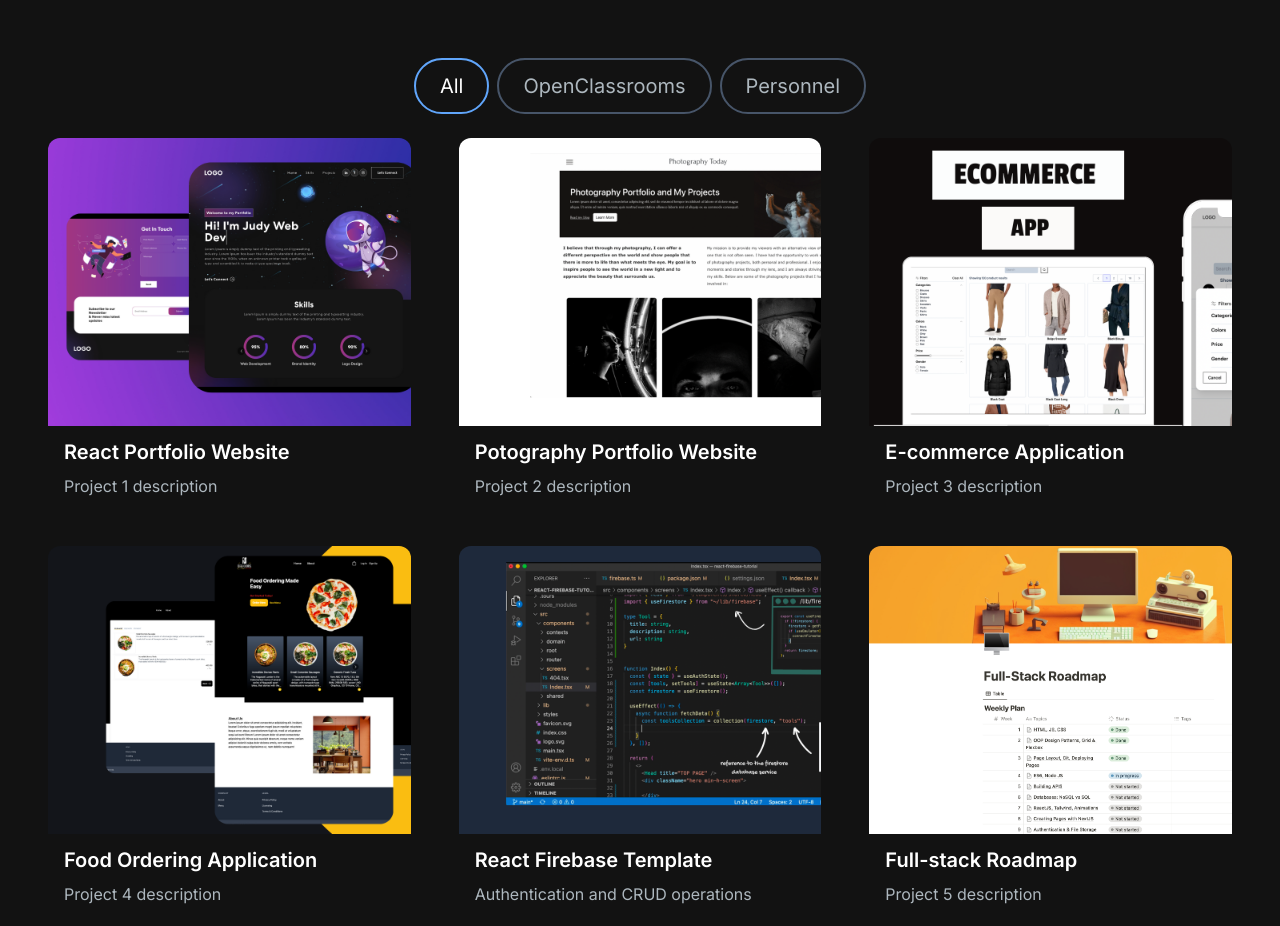
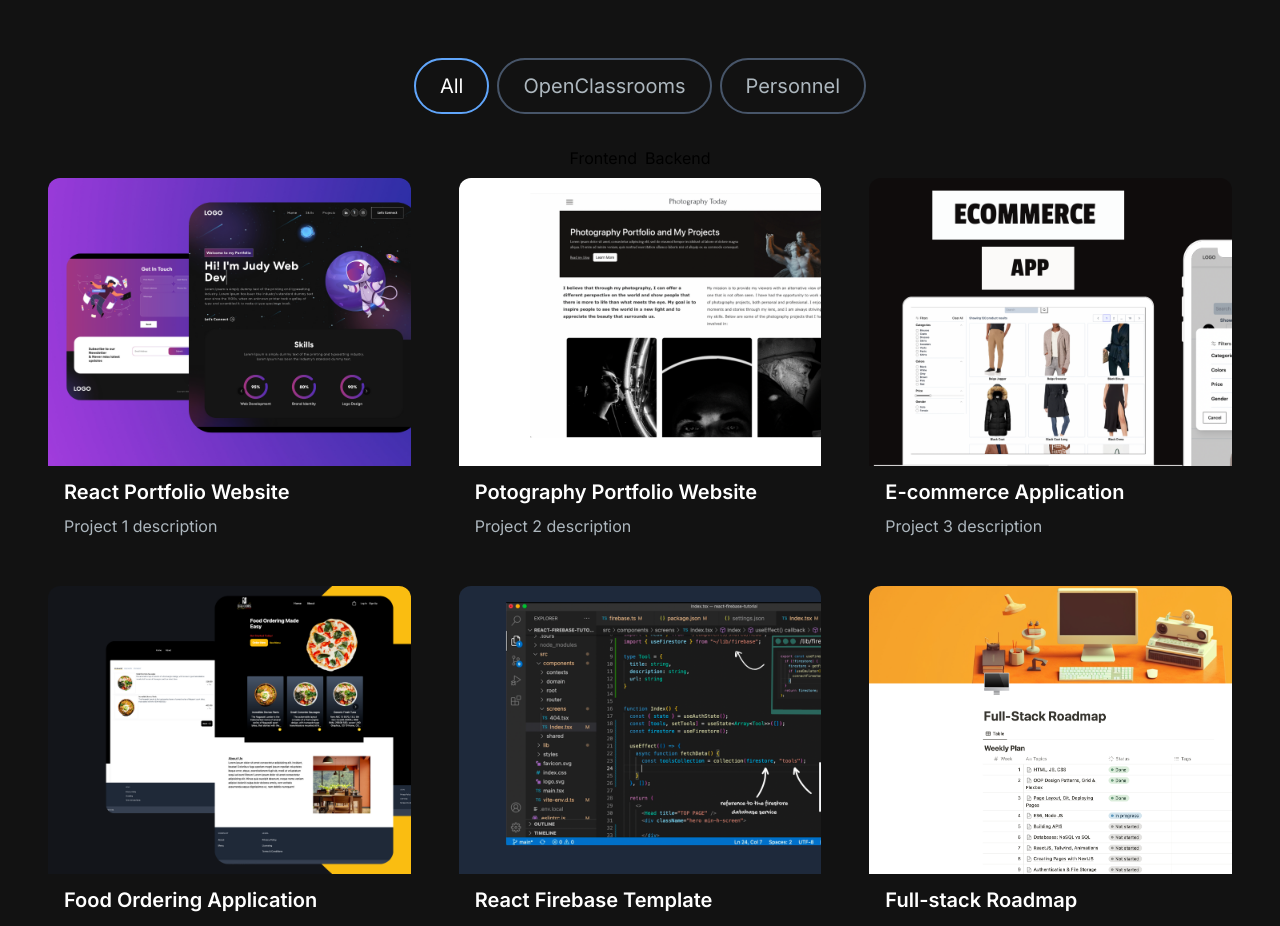
Before and after one commit to benjii66/Portfolino, a Next.js app: page / in a window 1280 px wide. Shown: the part 1700-2626 px from the top of the page. Built offline with nearby package versions, Linux system fonts and the light colour scheme; no server answers.

Commit message:
Setup the 2 filters section

```diff
--- a/src/app/components/ProjectsSection.jsx
+++ b/src/app/components/ProjectsSection.jsx
@@ -14,7 +14,7 @@ const projectsData = [
     description: "Project 1 description",
     image: "/images/projects/1.png",
     alt: "Project 1",
-    tag: ["All", "OpenClassrooms"],
+    tag: ["All", "OpenClassrooms", "Frontend"],
     gitUrl: "/",
     previewUrl: "/",
   },
@@ -23,7 +23,7 @@ const projectsData = [
     title: "Potography Portfolio Website",
     description: "Project 2 description",
     image: "/images/projects/2.png",
-    tag: ["All", "OpenClassrooms"],
+    tag: ["All", "OpenClassrooms", "Backend"],
     gitUrl: "/",
     previewUrl: "/",
   },
@@ -32,7 +32,7 @@ const projectsData = [
     title: "E-commerce Application",
     description: "Project 3 description",
     image: "/images/projects/3.png",
-    tag: ["All", "OpenClassrooms"],
+    tag: ["All", "OpenClassrooms", "Frontend"],
     gitUrl: "/",
     previewUrl: "/",
   },
@@ -41,7 +41,7 @@ const projectsData = [
     title: "Food Ordering Application",
     description: "Project 4 description",
     image: "/images/projects/4.png",
-    tag: ["All", "Personnel"],
+    tag: ["All", "Personnel", "Frontend"],
     gitUrl: "/",
     previewUrl: "/",
   },
@@ -50,7 +50,7 @@ const projectsData = [
     title: "React Firebase Template",
     description: "Authentication and CRUD operations",
     image: "/images/projects/5.png",
-    tag: ["All", "OpenClassrooms"],
+    tag: ["All", "OpenClassrooms", "Backend"],
     gitUrl: "/",
     previewUrl: "/",
   },
@@ -59,7 +59,7 @@ const projectsData = [
     title: "Full-stack Roadmap",
     description: "Project 5 description",
     image: "/images/projects/6.png",
-    tag: ["All", "Personnel"],
+    tag: ["All", "Personnel", "Backend"],
     gitUrl: "/",
     previewUrl: "/",
   },
@@ -67,15 +67,25 @@ const projectsData = [
 
 const ProjectsSection = () => {
   const [tag, setTag] = useState("All");
+  const [subTag, setSubTag] = useState(null);
+
   const ref = useRef(null);
   const isInView = useInView(ref, { once: true });
 
   const handleTagChange = (newTag) => {
     setTag(newTag);
+    if(newTag === "All") setSubTag(null);
+    if(newTag === "OpenClassrooms") setSubTag(null);
+    if(newTag === "Personnel") setSubTag(null);
+
+  };
+
+  const handleSubTagChange = (newSubTag) => {
+    setSubTag(newSubTag);
   };
 
   const filteredProjects = projectsData.filter((project) =>
-    project.tag.includes(tag)
+    project.tag.includes(tag) && (subTag ? project.tag.includes(subTag) : true)
   );
 
   const cardVariants = {
@@ -104,7 +114,22 @@ const ProjectsSection = () => {
           name="Personnel"
           isSelected={tag === "Personnel"}
         />
+
       </div>
+      <div className="flex flex-row justify-center items-center gap-2 py-2">
+      <button
+        className={`tag-btn ${subTag === "Frontend" ? "selected" : ""}`}
+        onClick={() => handleSubTagChange(subTag !== "Frontend" ? "Frontend" : null)}
+      >
+        Frontend
+      </button>
+      <button
+        className={`tag-btn ${subTag === "Backend" ? "selected" : ""}`}
+        onClick={() => handleSubTagChange(subTag !== "Backend" ? "Backend" : null)}
+      >
+        Backend
+      </button>
+    </div>
       <ul ref={ref} className="grid md:grid-cols-3 gap-8 md:gap-12">
         {filteredProjects.map((project, index) => (
           <motion.li
```
